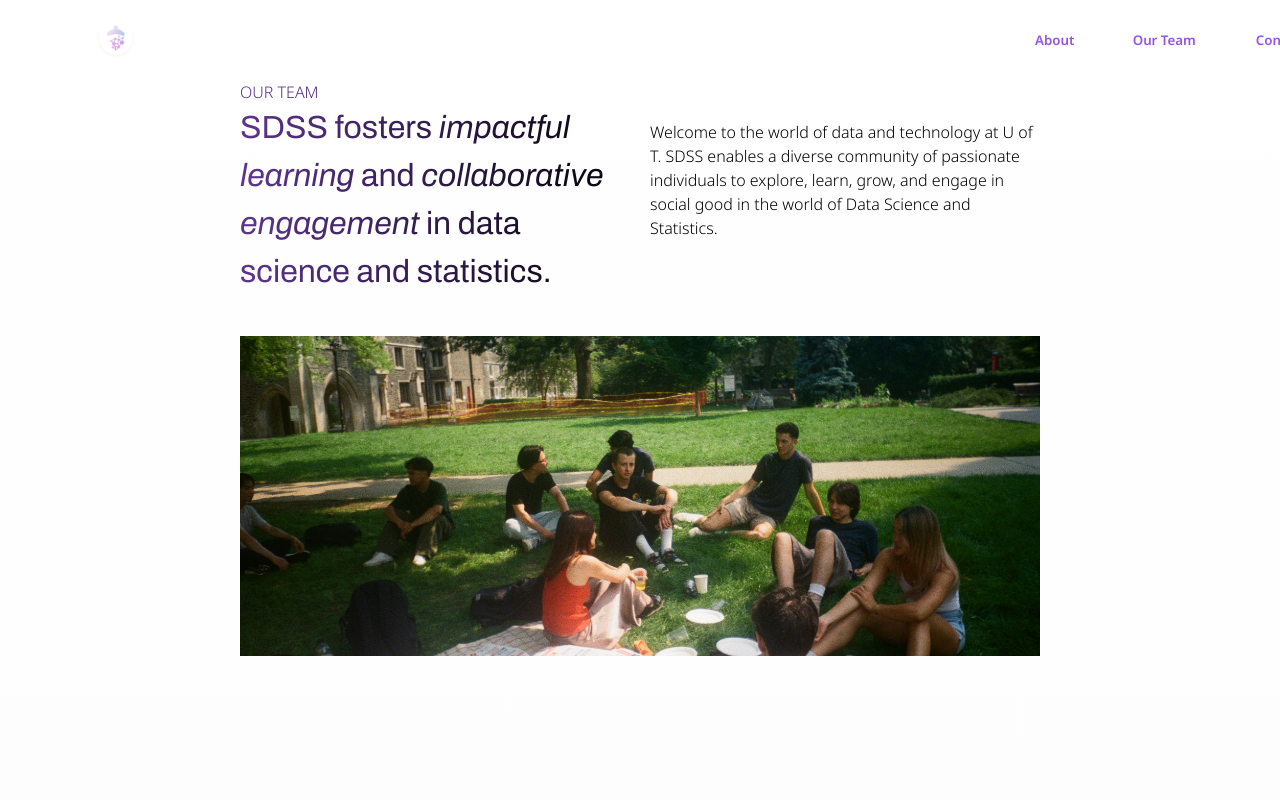
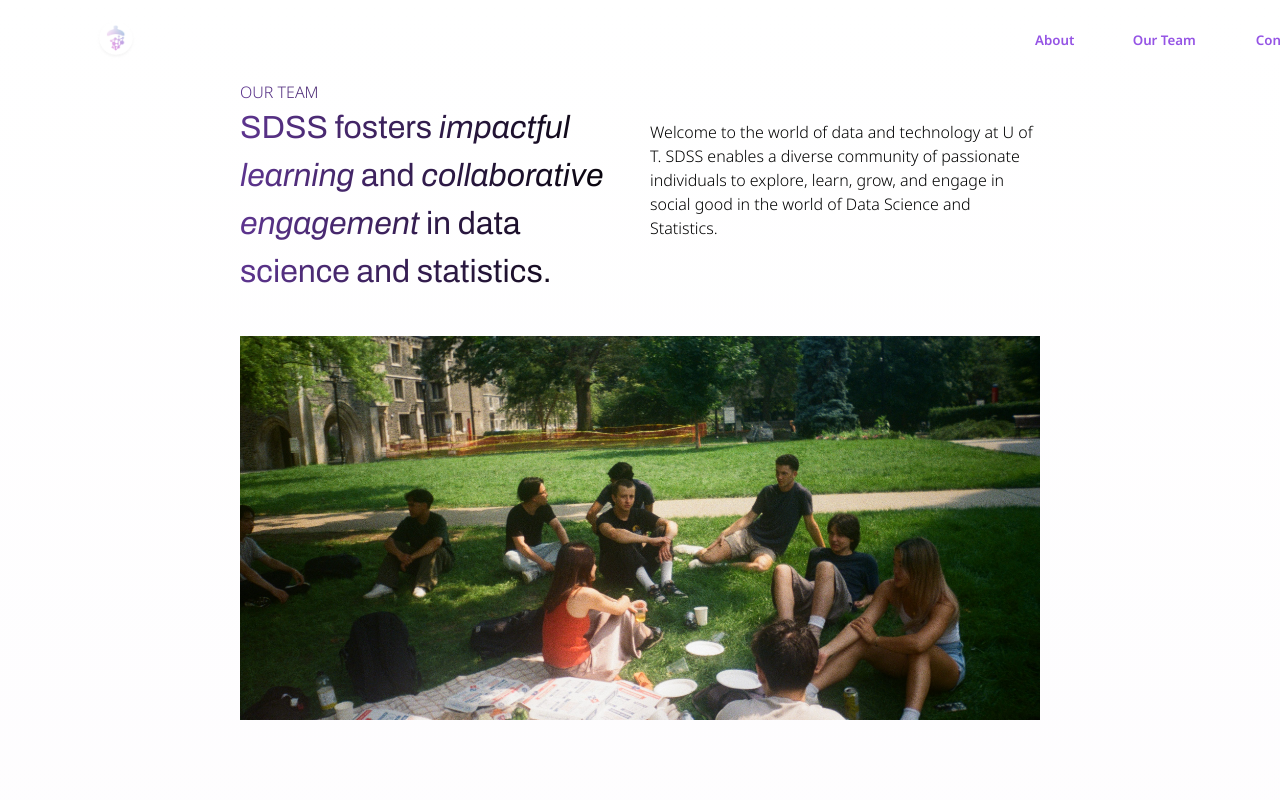
Before and after one commit to SDSS-UofT/sdss-uoft.github.io, a Next.js app in the folder sdss-website/: page /sdss-uoft.github.io/our-teams in a window 1280 px wide. Shown: the top 800 px of the page. Built offline with nearby package versions, Linux system fonts and the light colour scheme.

Commit message:
Update globals.css
changing event card size

```diff
--- a/sdss-website/src/app/globals.css
+++ b/sdss-website/src/app/globals.css
@@ -253,7 +253,7 @@
 }
 
 .team-image-mobile {
-  height: 20rem;
+  height: 24rem;
 }
 
 .event-card {
```
